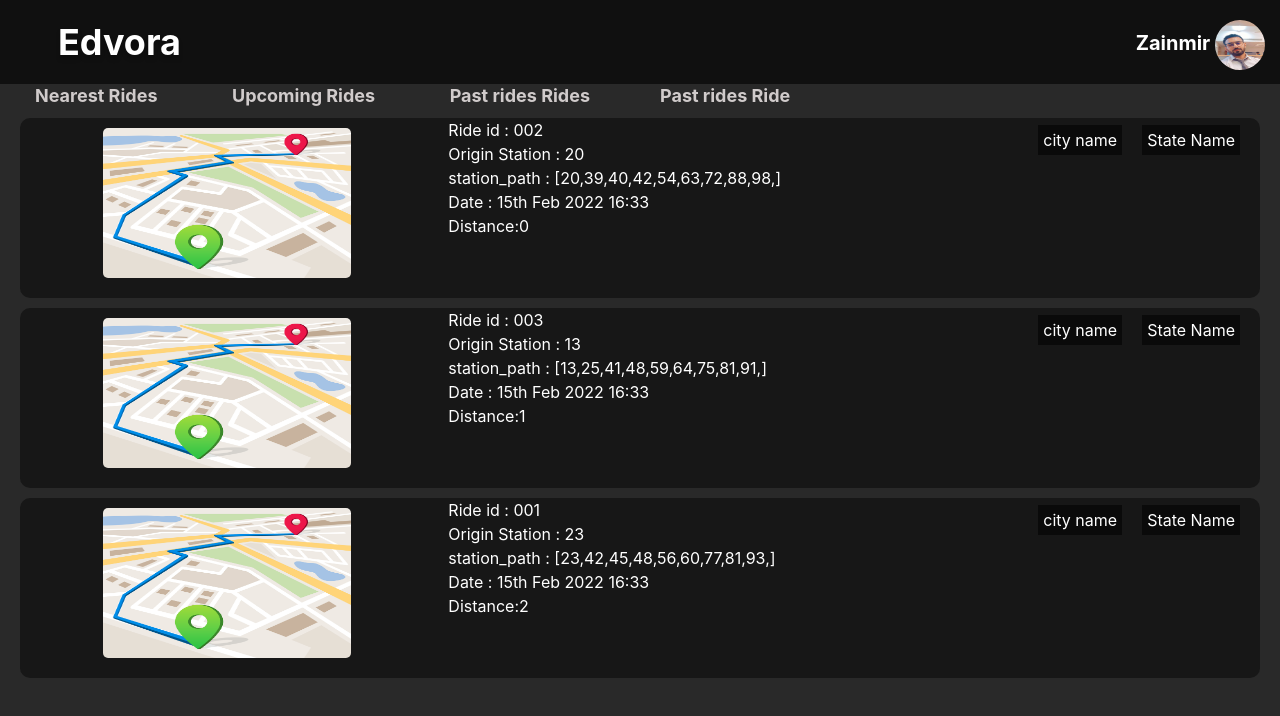
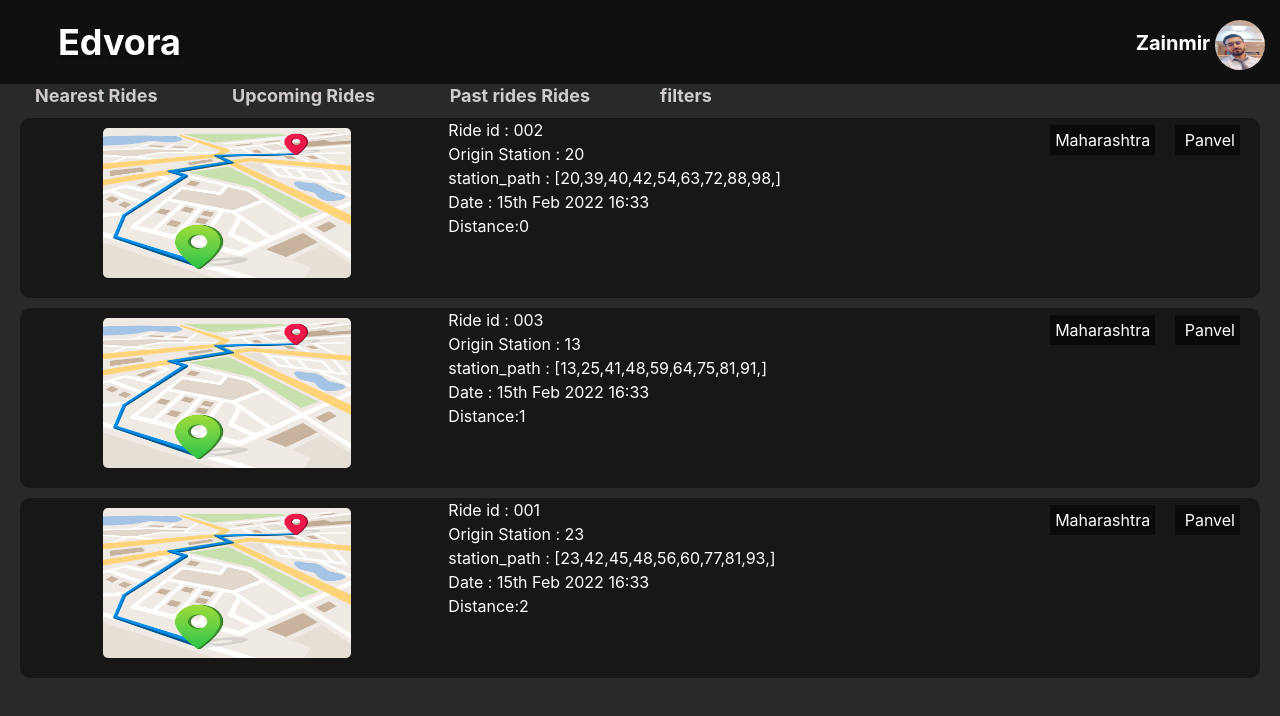
Before and after one commit to Zain-mir24/Edvora-Test, a React (Create React App) app: page / in a window 1280 px wide. Shown: the top 716 px of the page. Built offline with nearby package versions, Linux system fonts and the light colour scheme.

Commit message:
done with nearest ride

```diff
--- a/src/components/Card/Card.jsx
+++ b/src/components/Card/Card.jsx
@@ -1,6 +1,7 @@
 import React from "react";
 import "./Card.css";
 function Card(props) {
+  console.log(props.city,"city")
  var newArray=[]
  props.path.map((i)=>{
    newArray.push(i,",")
@@ -17,8 +18,8 @@ function Card(props) {
         Date : 15th Feb 2022 16:33 <br />
         Distance:{props.distance}
         <div style={{ textAlign: "right",position:"absolute",top:"10px",right:"10px" }}>
-          <span className="spanText">city name</span>
-          <span className="spanText">State Name</span>
+          <span className="spanText">{props.state}</span>
+          <span className="spanText">{props.city}</span>
         </div>
       </div>
     </div>
--- a/src/components/MainBody/Body.jsx
+++ b/src/components/MainBody/Body.jsx
@@ -3,16 +3,18 @@ import "./Body.css";
 import Card from "../Card/Card";
 import { Nearestpath } from "../../utils/data";
 function Body() {
-  console.log(Nearestpath());
+
   return (
     <div className="mainBackground">
       <span className="spanElement">Nearest Rides</span>{" "}
       <span className="spanElement">Upcoming Rides</span>{" "}
       <span className="spanElement">Past rides Rides</span>
-      <span className="spanElement">Past rides Ride</span>
+      <span className="spanElement" >
+        filters
+      </span>
       {Nearestpath().map((i) => {
 
-        return <Card Rideid={i.object.id} path={i.object.station_path} origin={i.object.origin_station_code} distance={i.distance} />;
+        return <Card Rideid={i.object.id} state={i.object.state} city={i.object.city} path={i.object.station_path} origin={i.object.origin_station_code} distance={i.distance} />;
       })}
     </div>
   );
```
